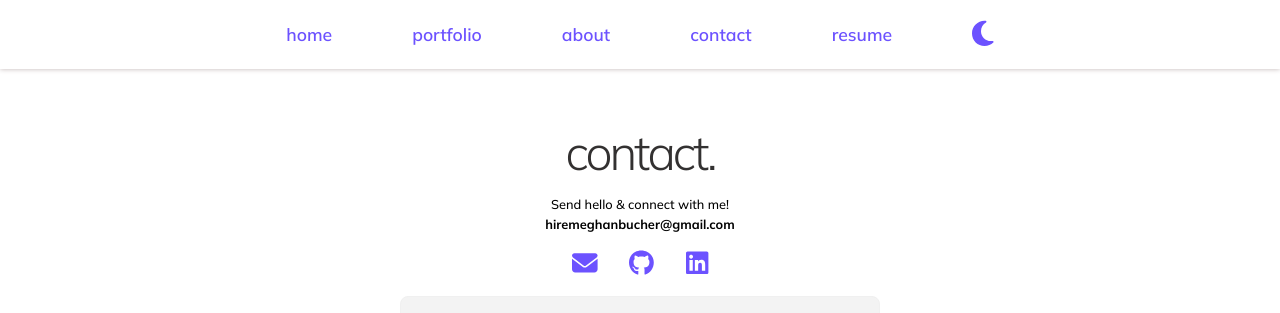
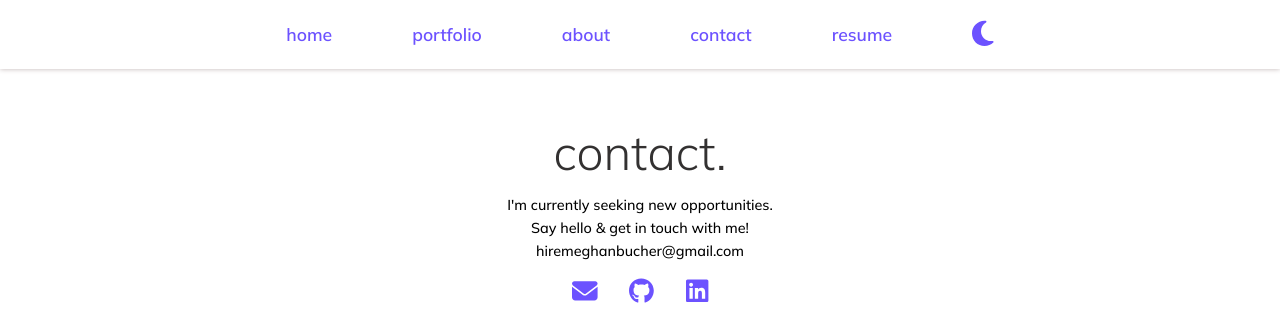
Before and after one commit to megbuch/portfolio-v2, a React (Create React App) app: page /contact in a window 1280 px wide. Shown: the top 313 px of the page. Built offline with nearby package versions, Linux system fonts and the light colour scheme; no server answers.

Commit message:
font adjustments

```diff
--- a/src/components/FeaturedWork/FeaturedWork.css
+++ b/src/components/FeaturedWork/FeaturedWork.css
@@ -9,7 +9,7 @@
 
 .FeaturedWork h3 > a {
   color: var(--light-main);
-  font-weight: 700;
+  font-weight: 500;
 }
 
 .FeaturedWork h3 > a:hover {
--- a/src/index.css
+++ b/src/index.css
@@ -22,14 +22,14 @@
 
 .dark {
   --background-color: #181616;
-  --light-main: #c5bbff;
+  --light-main: #d8d1ff;
   --bright-main: #9886ff;
-  --dark-main: #4226e2;
+  --dark-main: #6a53f0;
   --transparent-white: #141414f1;
   --accent-gray-line: #222020;
-  --deep-gray: #c7bebe;
+  --deep-gray: #dfdbdb;
   --medium-gray: #a8a5a5;
-  --black: #e0dada;
+  --black: #ffffff;
   --white: white;
   --footer: #000;
   --box-shadow: 0 3px 8px #000000;
@@ -96,7 +96,7 @@ h2 {
   text-transform: lowercase;
   font-size: 3rem;
   font-weight: 300;
-  letter-spacing: -3px;
+  letter-spacing: 0;
   line-height: 1.7;
 }
 
--- a/src/pages/ContactPage/ContactPage.css
+++ b/src/pages/ContactPage/ContactPage.css
@@ -1,5 +1,5 @@
 .ContactPage > p {
-  font-size: 0.8rem;
+  font-size: 0.9rem;
   line-height: 1.6;
   text-align: center;
 }
--- a/src/pages/ContactPage/ContactPage.jsx
+++ b/src/pages/ContactPage/ContactPage.jsx
@@ -7,9 +7,11 @@ export default function ProjectsPage() {
     <section className="ContactPage">
       <h2>Contact.</h2>
       <p>
-        Send hello & connect with me!
+        I'm currently seeking new opportunities.
         <br />
-        <b>hiremeghanbucher@gmail.com</b>
+        Say hello & get in touch with me!
+        <br />
+        hiremeghanbucher@gmail.com
       </p>
       <SocialIcons />
       <ContactForm />
```
